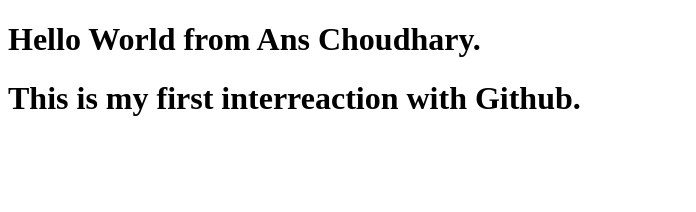
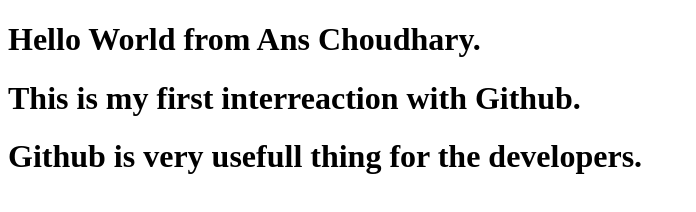
Before and after one commit to ans-ch1/bootcamp2020class1, a plain HTML site: page index.html in a window 1280 px wide. Shown: the whole page, without its empty margins (0-696 px from the left). Drawn offline with Linux system fonts and the light colour scheme.

Commit message:
Update index.html

```diff
--- a/index.html
+++ b/index.html
@@ -8,5 +8,6 @@
 <body>
     <h1>Hello World from Ans Choudhary.</h1>
     <h1>This is my first interreaction with Github.</h1>
+    <h1>Github is very usefull thing for the developers.</h1>
 </body>
 </html>
```
